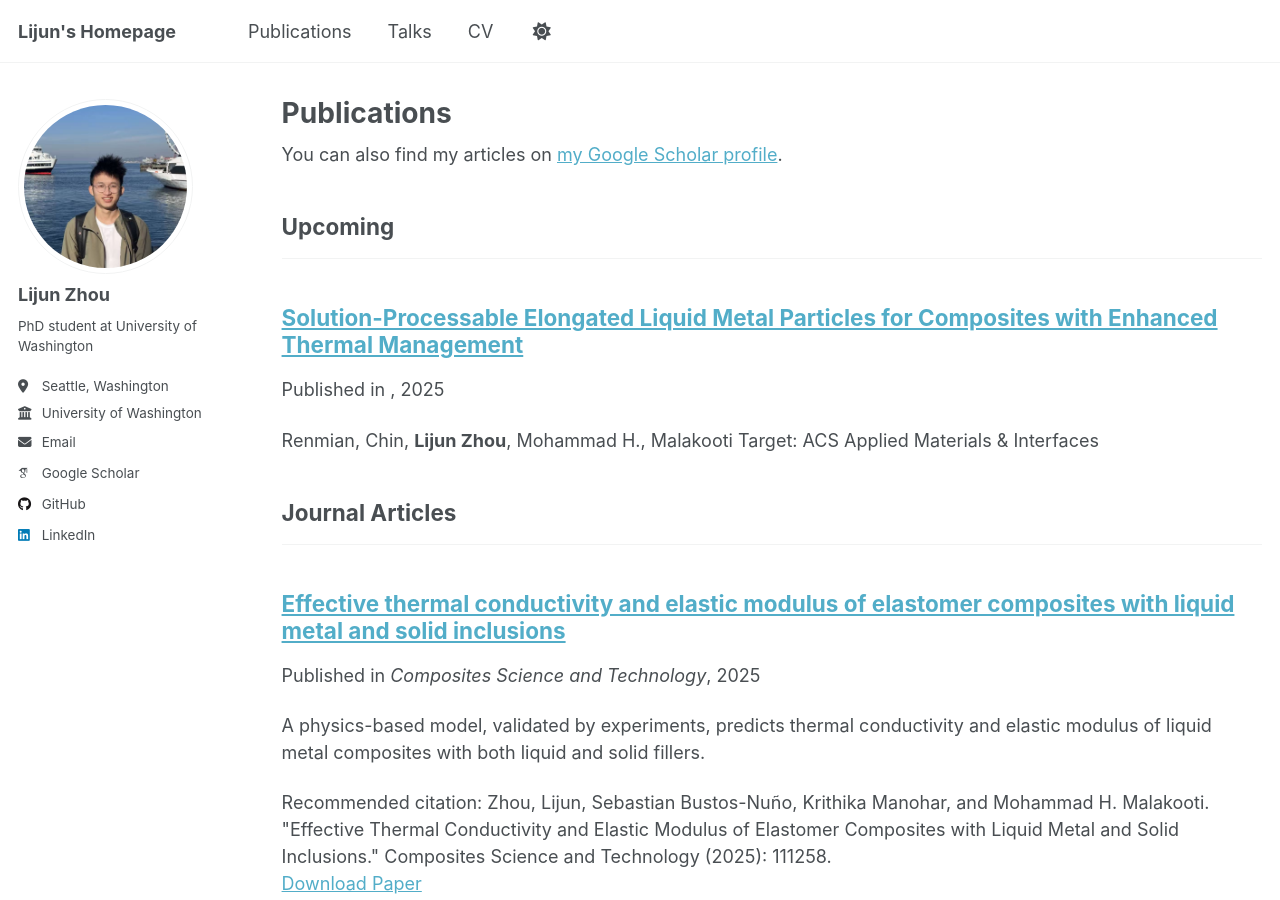
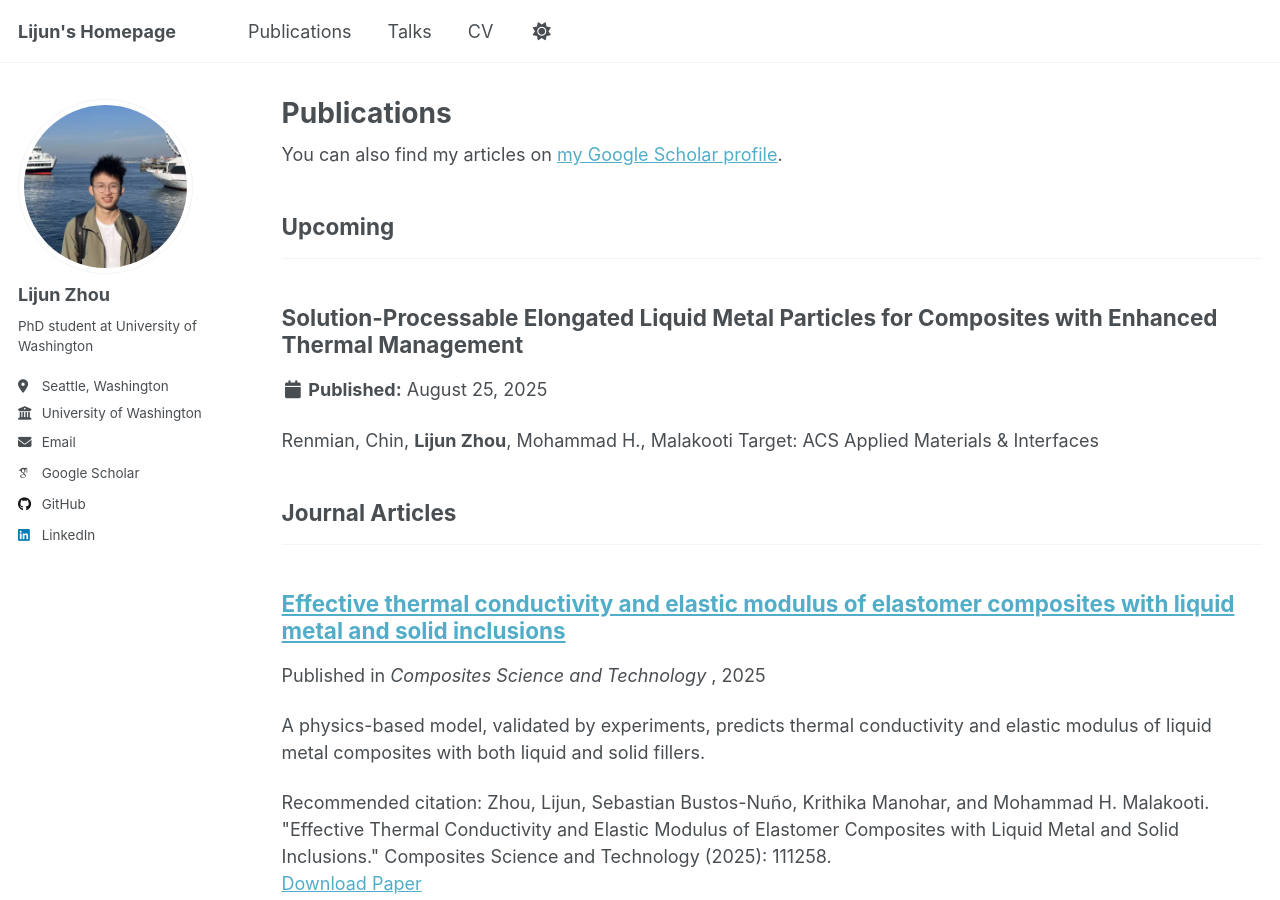
Before and after one commit to zdxbll/zdxbll, a Jekyll site: the page built from _pages/publications.html, in a window 1280 px wide and 900 px high. Built offline with Jekyll 4.4.1, drawn with Linux system fonts in a browser that asks for light colours; some web fonts are replaced; a script that is not in the unit is left out.

Commit message:
Refactor archive item title and author display logic

```diff
--- a/_includes/archive-single.html
+++ b/_includes/archive-single.html
@@ -27,12 +27,33 @@
     {% endif %}
 
     <h2 class="archive__item-title" itemprop="headline">
-      {% if post.link %}
-        <a href="{{ post.link }}">{{ title }}</a> <a href="{{ base_path }}{{ post.url }}" rel="permalink"><i class="fa fa-link" aria-hidden="true" title="permalink"></i><span class="sr-only">Permalink</span></a>
-      {% else %}
-        <a href="{{ base_path }}{{ post.url }}" rel="permalink">{{ title }}</a>
-      {% endif %}
-    </h2>
+  {% if post.nolink or post.category == 'upcoming' %}
+    {{ title }}
+  {% elsif post.link %}
+    <a href="{{ post.link }}">{{ title }}</a>
+    <a href="{{ base_path }}{{ post.url }}" rel="permalink">
+      <i class="fa fa-link" aria-hidden="true" title="permalink"></i>
+      <span class="sr-only">Permalink</span>
+    </a>
+  {% else %}
+    <a href="{{ base_path }}{{ post.url }}" rel="permalink">{{ title }}</a>
+  {% endif %}
+</h2>
+
+    {% assign me = site.author.name | default: site.owner.name | default: "Lijun Zhou" %}
+{% if post.authors %}
+  {% assign authors_list = post.authors %}
+  {% if authors_list.size == 0 and post.authors != empty %}
+    {% assign authors_list = post.authors | replace: ';', ',' | split: ',' %}
+  {% endif %}
+  <p class="archive__item-authors" style="margin:0.25rem 0;">
+    {% for a in authors_list %}
+      {% assign a_clean = a | strip %}
+      {% if a_clean == me %}<strong>{{ a_clean }}</strong>{% else %}{{ a_clean }}{% endif %}{% if forloop.last == false %}, {% endif %}
+    {% endfor %}
+  </p>
+{% endif %}
+
 
     {% if post.read_time %}
       <p class="page__meta"><i class="fa fa-clock" aria-hidden="true"></i> {% include read-time.html %}</p>
@@ -40,8 +61,16 @@
 
         {% if post.collection == 'teaching' %}
           <p> {{ post.type }}, <i>{{ post.venue }}</i>, {{ post.date | default: "1900-01-01" | date: "%Y" }} </p>
-        {% elsif post.collection == 'publications' %}
-          <p>Published in <i>{{ post.venue }}</i>, {{ post.date | default: "1900-01-01" | date: "%Y" }} </p>
+        {% elsif post.collection == 'publications' and post.category != 'upcoming' and post.hide_meta != true %}
+  {% assign has_venue = post.venue and post.venue != '' %}
+  {% assign has_year  = post.date  and post.date  != '' %}
+  {% if has_venue or has_year %}
+    <p>
+      {% if has_venue %}Published in <i>{{ post.venue }}</i>{% endif %}
+      {% if has_year %}{% if has_venue %}, {% endif %}{{ post.date | date: "%Y" }}{% endif %}
+    </p>
+  {% endif %}
+
         {% elsif post.date %}
          <p class="page__date"><strong><i class="fa fa-fw fa-calendar" aria-hidden="true"></i> {{ site.data.ui-text[site.locale].date_label | default: "Published:" }}</strong> <time datetime="{{ post.date | default: "1900-01-01" | date_to_xmlschema }}">{{ post.date | default: "1900-01-01" | date: "%B %d, %Y" }}</time></p>
         {% endif %}
```
